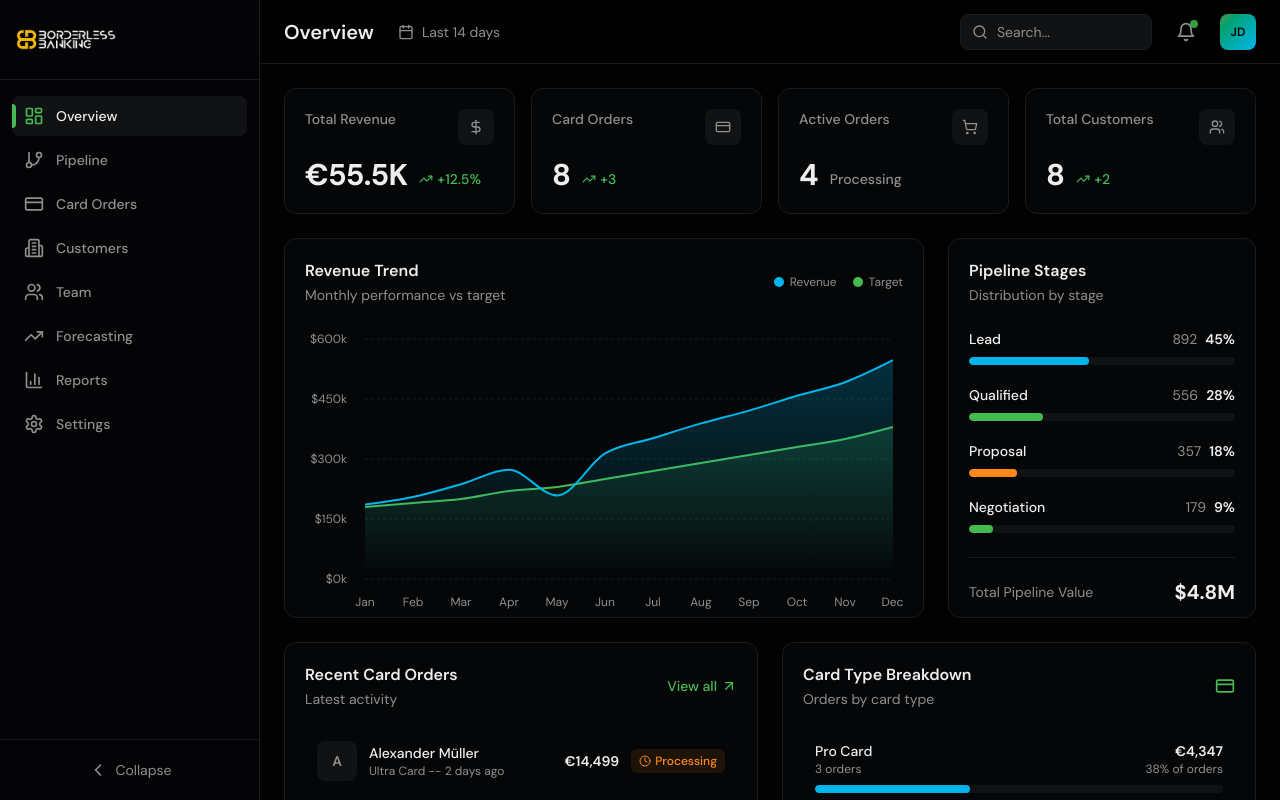
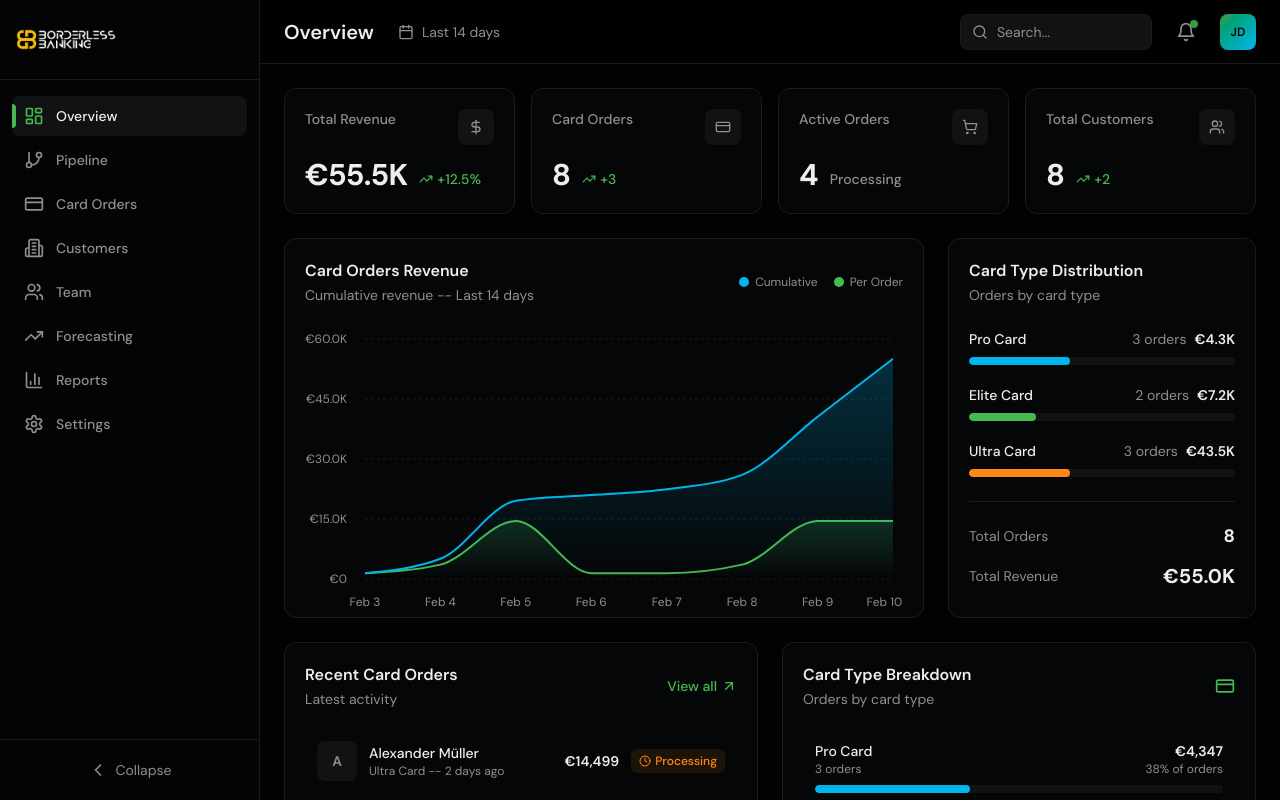
Before and after one commit to LumaCars/defrmaeddashboard, a Next.js app: page / in a window 1280 px wide. Shown: the top 800 px of the page. Built offline with nearby package versions, Linux system fonts and the light colour scheme.

Commit message:
update revenue chart and pipeline overview for card orders context

```diff
--- a/components/dashboard/charts/pipeline-overview.tsx
+++ b/components/dashboard/charts/pipeline-overview.tsx
@@ -2,12 +2,21 @@
 
 import { useState, useEffect } from "react";
 
-const stages = [
-  { name: "Lead", value: 45, count: 892, color: "bg-chart-1" },
-  { name: "Qualified", value: 28, count: 556, color: "bg-chart-2" },
-  { name: "Proposal", value: 18, count: 357, color: "bg-chart-3" },
-  { name: "Negotiation", value: 9, count: 179, color: "bg-accent" },
+const cardTypes = [
+  { name: "Pro Card", orders: 3, revenue: 4347, color: "bg-chart-1" },
+  { name: "Elite Card", orders: 2, revenue: 7198, color: "bg-accent" },
+  { name: "Ultra Card", orders: 3, revenue: 43497, color: "bg-warning" },
 ];
+
+const totalOrders = cardTypes.reduce((sum, c) => sum + c.orders, 0);
+const totalRevenue = cardTypes.reduce((sum, c) => sum + c.revenue, 0);
+
+function formatEuro(value: number): string {
+  if (value >= 1000) {
+    return `\u20AC${(value / 1000).toFixed(1)}K`;
+  }
+  return `\u20AC${value}`;
+}
 
 export function PipelineOverview() {
   const [isLoaded, setIsLoaded] = useState(false);
@@ -20,38 +29,46 @@ export function PipelineOverview() {
   return (
     <div className="bg-card border border-border rounded-xl p-5 h-[380px] animate-in fade-in slide-in-from-bottom-4 duration-500 delay-100">
       <div className="mb-6">
-        <h3 className="text-base font-semibold text-foreground">Pipeline Stages</h3>
-        <p className="text-sm text-muted-foreground mt-0.5">Distribution by stage</p>
+        <h3 className="text-base font-semibold text-foreground">Card Type Distribution</h3>
+        <p className="text-sm text-muted-foreground mt-0.5">Orders by card type</p>
       </div>
 
       <div className="space-y-5">
-        {stages.map((stage, index) => (
-          <div key={stage.name} className="space-y-2">
+        {cardTypes.map((card, index) => {
+          const percentage = Math.round((card.orders / totalOrders) * 100);
+
+          return (
+            <div key={card.name} className="space-y-2">
               <div className="flex items-center justify-between">
-              <span className="text-sm font-medium text-foreground">{stage.name}</span>
+                <span className="text-sm font-medium text-foreground">{card.name}</span>
                 <div className="flex items-center gap-2">
-                <span className="text-sm text-muted-foreground">{stage.count}</span>
-                <span className="text-sm font-semibold text-foreground">{stage.value}%</span>
+                  <span className="text-sm text-muted-foreground">{card.orders} orders</span>
+                  <span className="text-sm font-semibold text-foreground">{formatEuro(card.revenue)}</span>
                 </div>
               </div>
               <div className="h-2 bg-secondary rounded-full overflow-hidden">
                 <div
-                className={`h-full ${stage.color} rounded-full transition-all duration-1000 ease-out`}
+                  className={`h-full ${card.color} rounded-full transition-all duration-1000 ease-out`}
                   style={{
-                  width: isLoaded ? `${stage.value}%` : "0%",
+                    width: isLoaded ? `${percentage}%` : "0%",
                     transitionDelay: `${index * 150}ms`,
                   }}
                 />
               </div>
             </div>
-        ))}
+          );
+        })}
       </div>
 
-      {/* Total pipeline value */}
-      <div className="mt-6 pt-5 border-t border-border">
+      {/* Summary */}
+      <div className="mt-6 pt-5 border-t border-border space-y-3">
         <div className="flex items-center justify-between">
-          <span className="text-sm text-muted-foreground">Total Pipeline Value</span>
-          <span className="text-xl font-bold text-foreground">$4.8M</span>
+          <span className="text-sm text-muted-foreground">Total Orders</span>
+          <span className="text-lg font-bold text-foreground">{totalOrders}</span>
+        </div>
+        <div className="flex items-center justify-between">
+          <span className="text-sm text-muted-foreground">Total Revenue</span>
+          <span className="text-xl font-bold text-foreground">{formatEuro(totalRevenue)}</span>
         </div>
       </div>
     </div>
--- a/components/dashboard/charts/revenue-chart.tsx
+++ b/components/dashboard/charts/revenue-chart.tsx
@@ -12,19 +12,31 @@ import {
 } from "recharts";
 
 const data = [
-  { month: "Jan", revenue: 186000, target: 180000 },
-  { month: "Feb", revenue: 205000, target: 190000 },
-  { month: "Mar", revenue: 237000, target: 200000 },
-  { month: "Apr", revenue: 273000, target: 220000 },
-  { month: "May", revenue: 209000, target: 230000 },
-  { month: "Jun", revenue: 314000, target: 250000 },
-  { month: "Jul", revenue: 352000, target: 270000 },
-  { month: "Aug", revenue: 389000, target: 290000 },
-  { month: "Sep", revenue: 421000, target: 310000 },
-  { month: "Oct", revenue: 458000, target: 330000 },
-  { month: "Nov", revenue: 492000, target: 350000 },
-  { month: "Dec", revenue: 547000, target: 380000 },
+  { day: "Feb 3", revenue: 1449, orders: 1 },
+  { day: "Feb 4", revenue: 3599, orders: 1 },
+  { day: "Feb 5", revenue: 14499, orders: 1 },
+  { day: "Feb 6", revenue: 1449, orders: 1 },
+  { day: "Feb 7", revenue: 1449, orders: 1 },
+  { day: "Feb 8", revenue: 3599, orders: 1 },
+  { day: "Feb 9", revenue: 14499, orders: 1 },
+  { day: "Feb 10", revenue: 14499, orders: 1 },
 ];
+
+const cumulativeData = data.reduce<{ day: string; revenue: number; cumulative: number }[]>(
+  (acc, item) => {
+    const prev = acc.length > 0 ? acc[acc.length - 1].cumulative : 0;
+    acc.push({ day: item.day, revenue: item.revenue, cumulative: prev + item.revenue });
+    return acc;
+  },
+  []
+);
+
+function formatEuro(value: number): string {
+  if (value >= 1000) {
+    return `\u20AC${(value / 1000).toFixed(1)}K`;
+  }
+  return `\u20AC${value}`;
+}
 
 export function RevenueChart() {
   const [isLoaded, setIsLoaded] = useState(false);
@@ -38,37 +50,37 @@ export function RevenueChart() {
     <div className="bg-card border border-border rounded-xl p-5 h-[380px] animate-in fade-in slide-in-from-bottom-4 duration-500">
       <div className="flex items-center justify-between mb-6">
         <div>
-          <h3 className="text-base font-semibold text-foreground">Revenue Trend</h3>
-          <p className="text-sm text-muted-foreground mt-0.5">Monthly performance vs target</p>
+          <h3 className="text-base font-semibold text-foreground">Card Orders Revenue</h3>
+          <p className="text-sm text-muted-foreground mt-0.5">Cumulative revenue -- Last 14 days</p>
         </div>
         <div className="flex items-center gap-4 text-xs">
           <div className="flex items-center gap-1.5">
             <div className="w-2.5 h-2.5 rounded-full bg-chart-1" />
-            <span className="text-muted-foreground">Revenue</span>
+            <span className="text-muted-foreground">Cumulative</span>
           </div>
           <div className="flex items-center gap-1.5">
             <div className="w-2.5 h-2.5 rounded-full bg-chart-2" />
-            <span className="text-muted-foreground">Target</span>
+            <span className="text-muted-foreground">Per Order</span>
           </div>
         </div>
       </div>
 
-      <div className={`h-[280px] transition-opacity duration-700 ${isLoaded ? 'opacity-100' : 'opacity-0'}`}>
+      <div className={`h-[280px] transition-opacity duration-700 ${isLoaded ? "opacity-100" : "opacity-0"}`}>
         <ResponsiveContainer width="100%" height="100%">
-          <AreaChart data={data} margin={{ top: 10, right: 10, left: 0, bottom: 0 }}>
+          <AreaChart data={cumulativeData} margin={{ top: 10, right: 10, left: 0, bottom: 0 }}>
             <defs>
-              <linearGradient id="revenueGradient" x1="0" y1="0" x2="0" y2="1">
+              <linearGradient id="cumulativeGradient" x1="0" y1="0" x2="0" y2="1">
                 <stop offset="0%" stopColor="oklch(0.7 0.18 220)" stopOpacity={0.4} />
                 <stop offset="100%" stopColor="oklch(0.7 0.18 220)" stopOpacity={0} />
               </linearGradient>
-              <linearGradient id="targetGradient" x1="0" y1="0" x2="0" y2="1">
+              <linearGradient id="perOrderGradient" x1="0" y1="0" x2="0" y2="1">
                 <stop offset="0%" stopColor="oklch(0.7 0.18 145)" stopOpacity={0.3} />
                 <stop offset="100%" stopColor="oklch(0.7 0.18 145)" stopOpacity={0} />
               </linearGradient>
             </defs>
             <CartesianGrid strokeDasharray="3 3" stroke="oklch(0.22 0.005 260)" vertical={false} />
             <XAxis
-              dataKey="month"
+              dataKey="day"
               axisLine={false}
               tickLine={false}
               tick={{ fill: "oklch(0.65 0 0)", fontSize: 12 }}
@@ -78,7 +90,7 @@ export function RevenueChart() {
               axisLine={false}
               tickLine={false}
               tick={{ fill: "oklch(0.65 0 0)", fontSize: 12 }}
-              tickFormatter={(value) => `$${value / 1000}k`}
+              tickFormatter={(value) => formatEuro(value)}
               dx={-10}
             />
             <Tooltip
@@ -90,22 +102,25 @@ export function RevenueChart() {
               }}
               labelStyle={{ color: "oklch(0.95 0 0)", fontWeight: 600 }}
               itemStyle={{ color: "oklch(0.65 0 0)" }}
-              formatter={(value: number) => [`$${(value / 1000).toFixed(0)}k`, ""]}
+              formatter={(value: number, name: string) => [
+                formatEuro(value),
+                name === "cumulative" ? "Cumulative" : "Per Order",
+              ]}
             />
             <Area
               type="monotone"
-              dataKey="target"
+              dataKey="revenue"
               stroke="oklch(0.7 0.18 145)"
               strokeWidth={2}
-              fill="url(#targetGradient)"
+              fill="url(#perOrderGradient)"
               dot={false}
             />
             <Area
               type="monotone"
-              dataKey="revenue"
+              dataKey="cumulative"
               stroke="oklch(0.7 0.18 220)"
               strokeWidth={2}
-              fill="url(#revenueGradient)"
+              fill="url(#cumulativeGradient)"
               dot={false}
             />
           </AreaChart>
```
Lines whose indentation alone changed are shown as unchanged.
